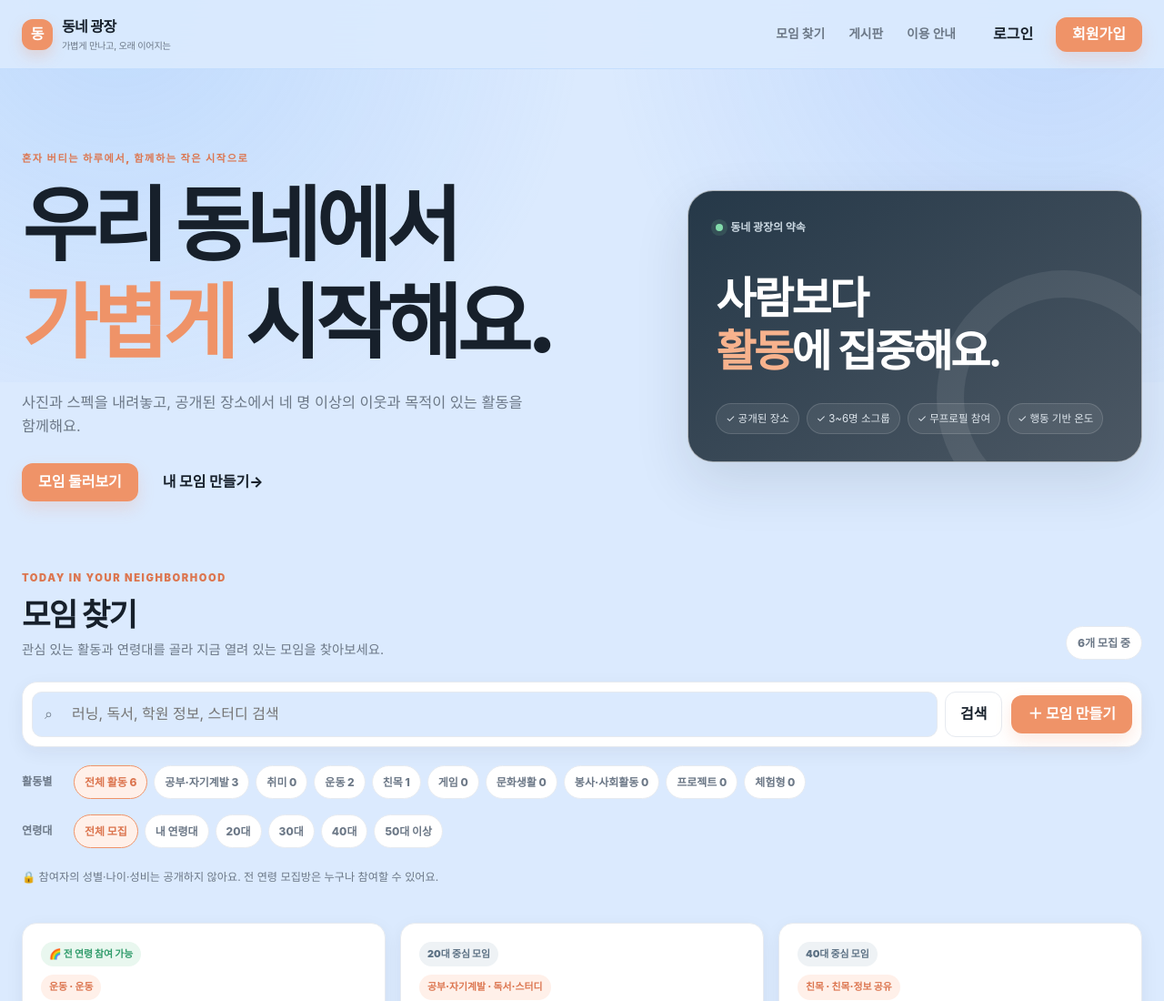
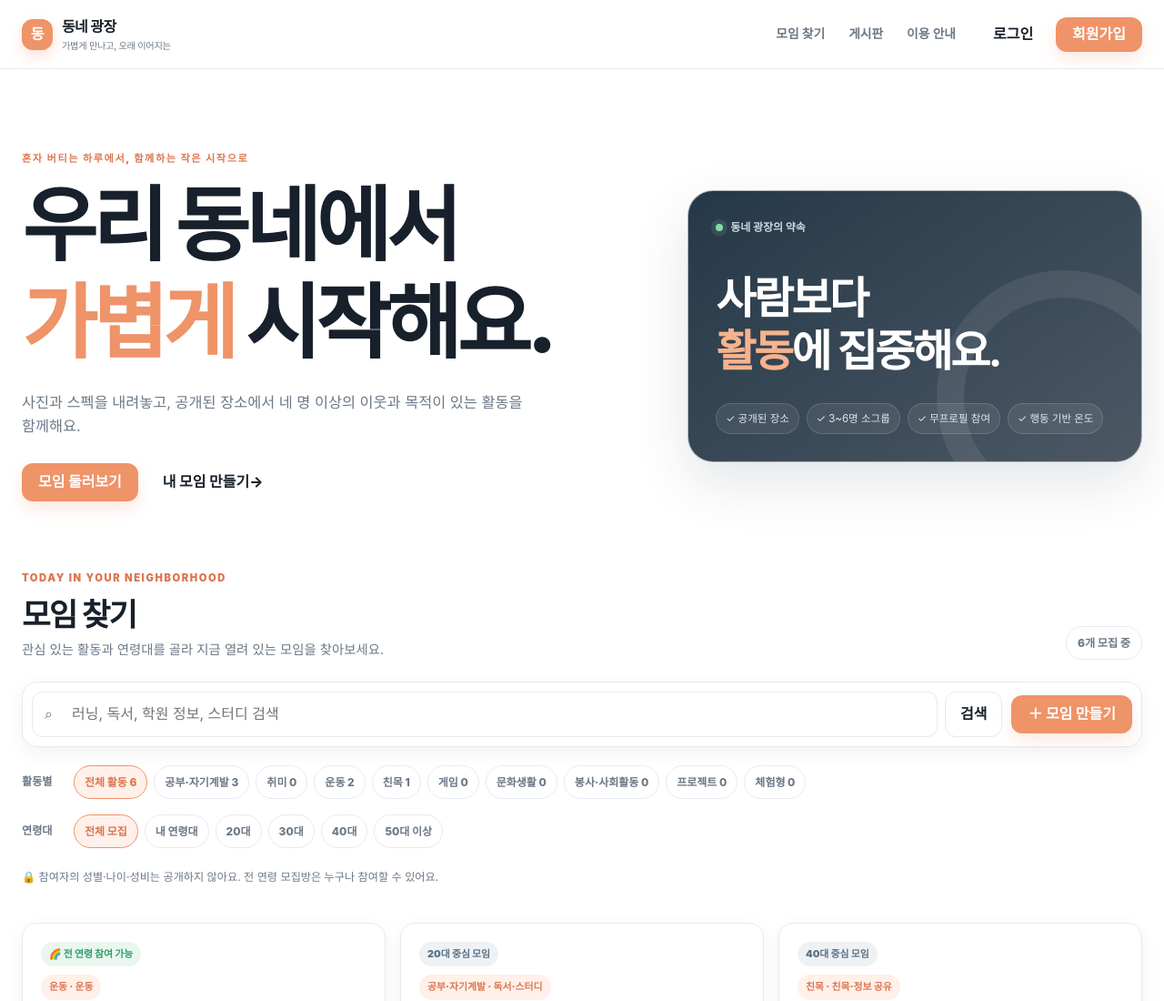
Before and after one commit to Gimchi-coder/malhanundaero-team-project, a plain HTML site: page index.html in a window 1280 px wide. Shown: the top 1100 px of the page at 91% size. Drawn offline with nearby package versions, Linux system fonts and the light colour scheme.

Commit message:
배경을 흰색으로 변경

```diff
--- a/style.css
+++ b/style.css
@@ -2,7 +2,7 @@
     --ink: #17202b;
     --muted: #6c7887;
     --muted-light: #9aa5b3;
-    --paper: #dbeafe;
+    --paper: #ffffff;
     --surface: #ffffff;
     --line: #e6eaf0;
     --accent: #ef9368;
@@ -25,14 +25,14 @@
 * { box-sizing: border-box; margin: 0; padding: 0; }
 html { scroll-behavior: smooth; }
 body { min-width: 320px; color: var(--ink); background: var(--paper); font-family: Inter, -apple-system, BlinkMacSystemFont, "Noto Sans KR", sans-serif; line-height: 1.6; }
-body::before { content: ""; position: fixed; inset: 0 0 auto; height: 420px; pointer-events: none; background: radial-gradient(circle at 10% 0%, rgba(96,165,250,.22), transparent 42%), radial-gradient(circle at 90% 0%, rgba(59,130,246,.16), transparent 40%); z-index: -1; }
+body::before { content: ""; position: fixed; inset: 0 0 auto; height: 420px; pointer-events: none; background: none; z-index: -1; }
 a { color: inherit; text-decoration: none; }
 button, input, select, textarea { font: inherit; }
 button { border: 0; cursor: pointer; }
 button:focus-visible, a:focus-visible, input:focus-visible, select:focus-visible, textarea:focus-visible, summary:focus-visible { outline: 3px solid rgba(77,143,216,.45); outline-offset: 3px; }
 .hidden { display: none !important; }
 
-.navbar { position: sticky; top: 0; z-index: 1000; display: flex; align-items: center; justify-content: space-between; gap: 24px; min-height: 76px; padding: 0 max(24px, calc((100% - 1240px) / 2)); border-bottom: 1px solid rgba(191,219,254,.86); background: rgba(219,234,254,.9); backdrop-filter: blur(18px); }
+.navbar { position: sticky; top: 0; z-index: 1000; display: flex; align-items: center; justify-content: space-between; gap: 24px; min-height: 76px; padding: 0 max(24px, calc((100% - 1240px) / 2)); border-bottom: 1px solid rgba(230,234,240,.86); background: rgba(255,255,255,.9); backdrop-filter: blur(18px); }
 .brand { display: inline-flex; align-items: center; gap: 10px; min-width: max-content; }
 .brand-mark { display: grid; place-items: center; width: 34px; height: 34px; border-radius: 12px; color: #fff; background: var(--accent); font-weight: 800; box-shadow: 0 7px 15px rgba(239,147,104,.25); }
 .brand strong { display: block; font-size: 1rem; letter-spacing: -.04em; }
```
